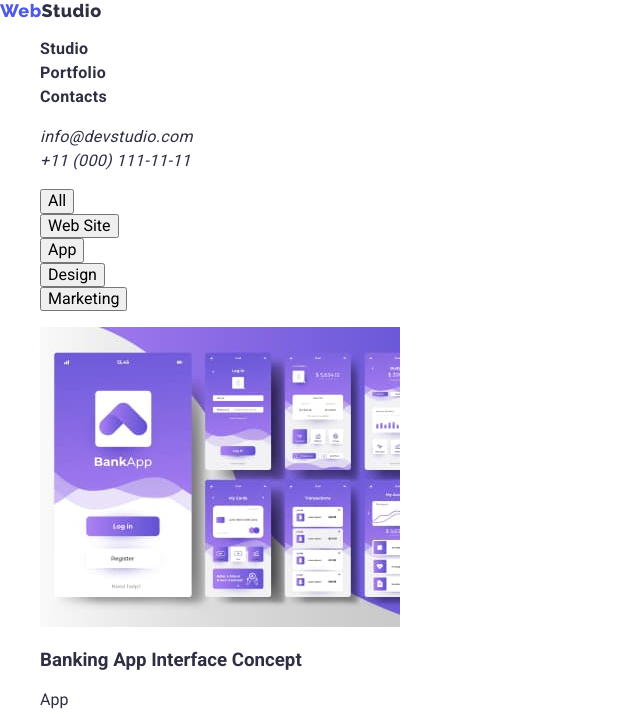
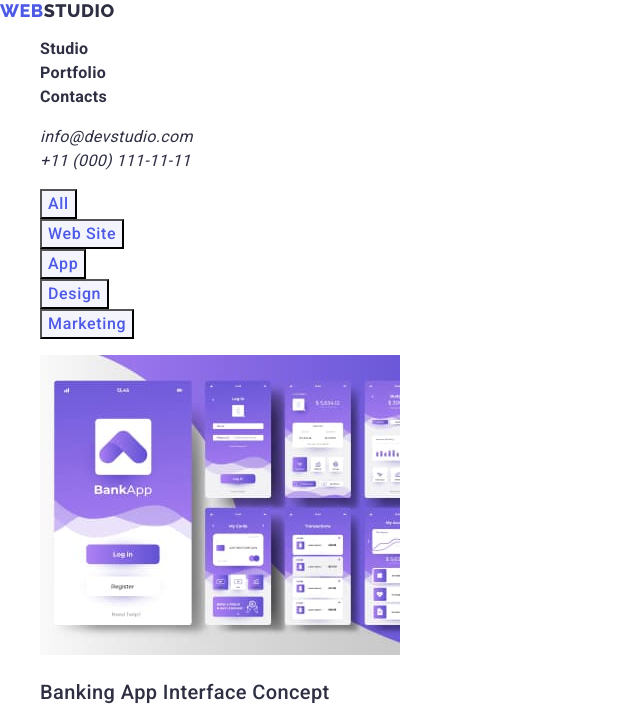
Before and after one commit to Wed88/goit-markup-hw-02, a plain HTML site: page portfolio.html in a window 1280 px wide. Shown: the top 721 px of the page, without its empty margins (0-640 px from the left). Drawn offline with nearby package versions, Linux system fonts and the light colour scheme.

Commit message:
add style for portfolio.html

```diff
--- a/css/style.css
+++ b/css/style.css
@@ -82,6 +82,7 @@ a {
     letter-spacing: 0.04em;
     color: var(--whiteBackground-color);
     background: var(--primaryBrand-color);
+    cursor: pointer;
 }
 
 .hero-button:hover {
@@ -148,3 +149,35 @@ a {
     letter-spacing: 0.02em;
     color: var(--light-color);
 }
+
+/* Portfolio */
+
+.button-filter {
+    font-weight: 500;
+    font-size: 16px;
+    line-height: 1.5;
+    letter-spacing: 0.04em;
+    color: var(--primaryBrand-color);
+    background: var(--light-color);
+    cursor: pointer;
+}
+
+.button-filter:hover {
+    color: var(--whiteBackground-color);
+    background: var(--pressedState-color);
+}
+
+.portfolio-title {
+    font-weight: 500;
+    font-size: 20px;
+    line-height: 1.2;
+    letter-spacing: 0.02em;
+}
+
+.portfolio-text {
+    font-weight: 400;
+    font-size: 16px;
+    line-height: 1.5;
+    letter-spacing: 0.02em;
+    color: var(--text-color);
+}
--- a/portfolio.html
+++ b/portfolio.html
@@ -21,14 +21,14 @@
     <header class="header">
       <nav class="nav">
         <a class="logo" href="./index.html"
-          ><span class="logo-web">Web</span>Studio</a
+          ><span class="logo-web">WEB</span>STUDIO</a
         >
         <ul class="nav-list">
           <li class="nav-item">
-            <a class="nav-link" href="">Studio</a>
+            <a class="nav-link" href="./index.html">Studio</a>
           </li>
           <li class="nav-item">
-            <a class="nav-link" href="./portfolio.html">Portfolio</a>
+            <a class="nav-link" href="">Portfolio</a>
           </li>
           <li class="nav-item">
             <a class="nav-link" href="">Contacts</a>
@@ -189,7 +189,8 @@
     </main>
     <footer class="footer">
       <a class="logo" href="./index.html"
-        ><span class="logo-web">Web</span>Studio</a
+        ><span class="logo-web">WEB</span
+        ><span class="logo-studio">STUDIO</span></a
       >
       <p class="footer-text">
         Increase the flow of customers and sales for your business with digital
```
